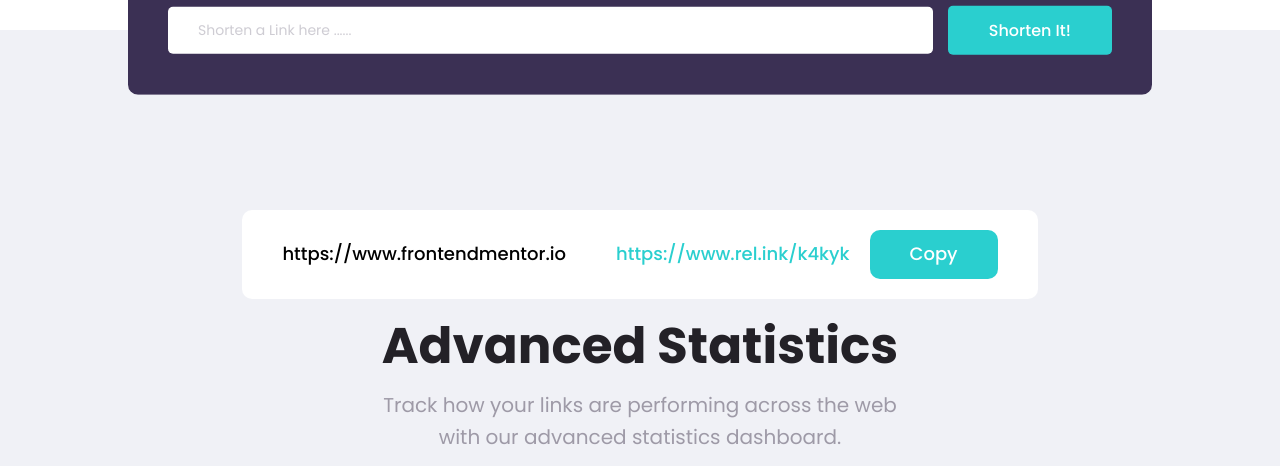
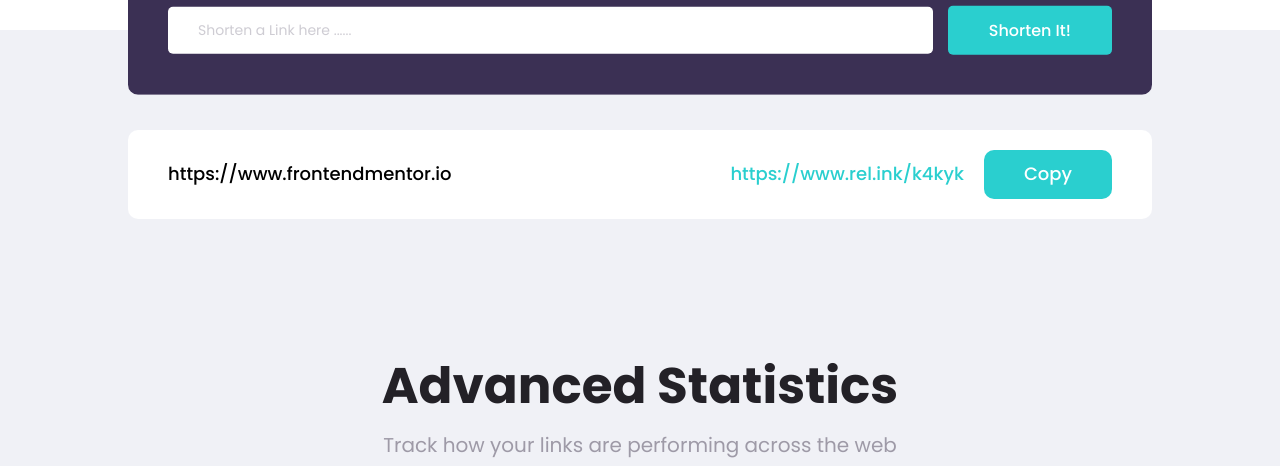
Before and after one commit to Mazzle003/Link-shortener-Project, a plain HTML site: page index.html in a window 1280 px wide. Shown: the part 640-1106 px from the top of the page. Drawn offline with nearby package versions, Linux system fonts and the light colour scheme.

Commit message:
further built the added a change

```diff
--- a/index.html
+++ b/index.html
@@ -116,23 +116,23 @@
       </section>
 
       <section id=""
-        class="bg-[#F0F1F6] features-section flex flex-col items-center gap-[2rem] pt-[18rem] pb-[10rem] pb-[3rem]">
+        class="bg-[#F0F1F6] features-section flex flex-col items-center gap-[2rem] pb-[10rem] pb-[3rem]">
 
-        <div class="shortened-links-box bg-[#FFF] px-[4rem] py-[2rem] rounded-[1rem]">
-          <div class="w-[100%]">
-            <div class="flex items-center justify-between gap-[5rem]">
+        <div class="shortened-links-box w-[90%] md:w-[80%] bg-[#FFF] px-[4rem] py-[2rem] rounded-[1rem] mt-[10rem]">
+          <div class="flex flex-col md:flex-row items-center justify-between">
+            <div>
+              <a class="block text-[#000] font-[500]" href="#">https://www.frontendmentor.io</a>
+            </div>
+            <div class="flex flex-col md:flex-row items-center gap-[2rem]">
               <div>
-                <a class="block text-[#000] font-[500]" href="#">https://www.frontendmentor.io</a>
+                <a class="text-[#2acfcf] font-[500]" href="#">https://www.rel.ink/k4kyk</a>
               </div>
-              <div class="flex items-center gap-[2rem]">
-                <a class="block text-[#2acfcf] font-[500]" href="#">https://www.rel.ink/k4kyk</a>
-                <button class="bg-[#2acfcf] text-[#fff] font-[500] py-[1rem] px-[4rem] rounded-[1rem]">Copy</button>
-              </div>
+              <button class="w-[100%] bg-[#2acfcf] text-[#fff] font-[500] py-[1rem] px-[4rem] rounded-[1rem]">Copy</button>
             </div>
           </div>
         </div>
 
-        <div class="w-[90%] 2xl:w-[120rem]">
+        <div class="w-[90%] 2xl:w-[120rem] mt-[12rem]">
 
           <div class="flex justify-center mb-[8rem] sm:px-[2rem] md:px-[4rem]">
             <div class="features-header lg:w-[65%] text-center md:px-[4rem]">
```
